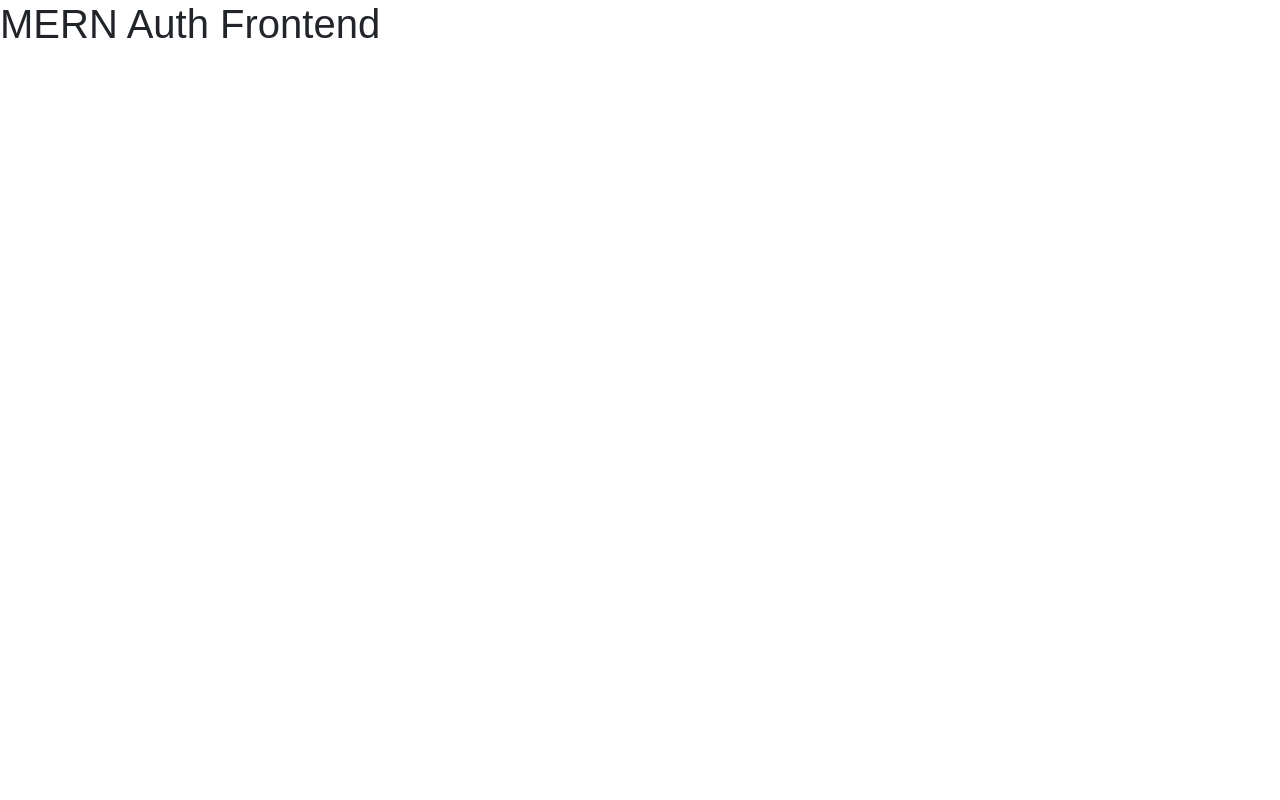
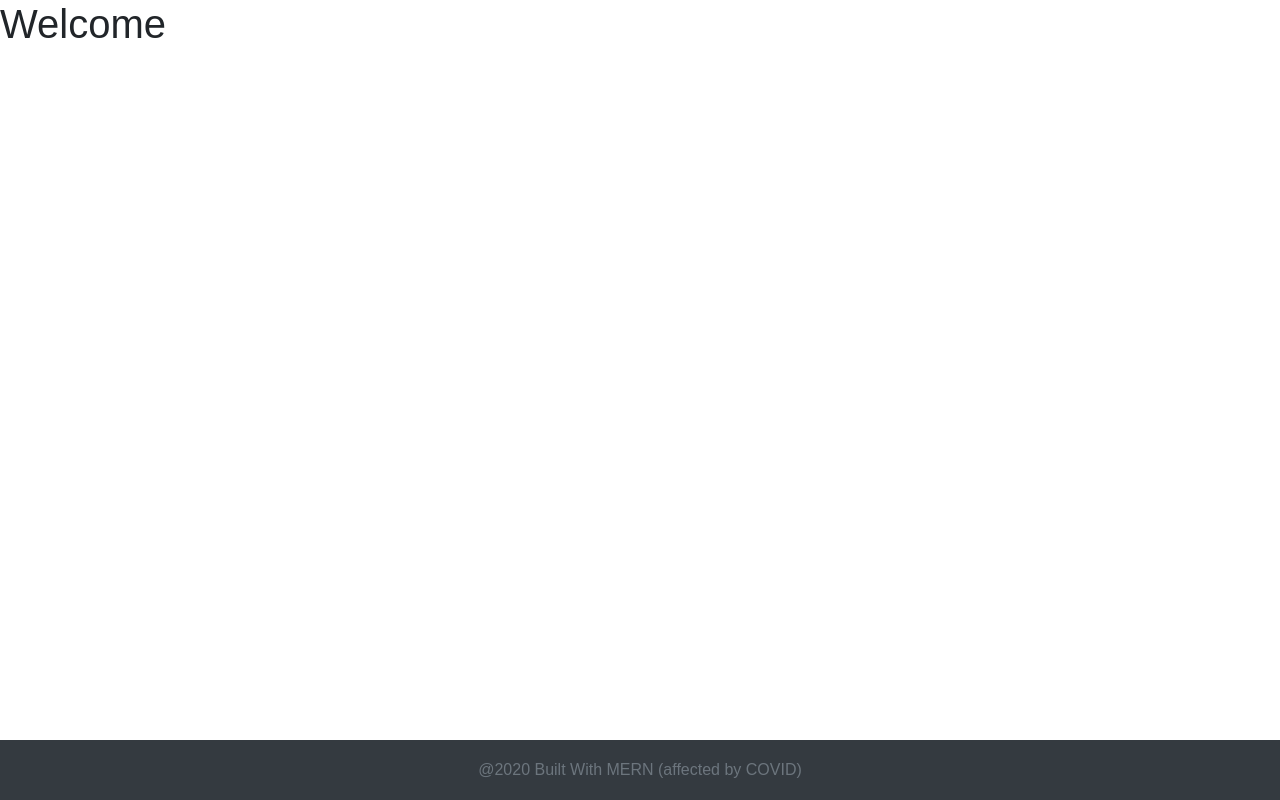
Before and after one commit to Lizzwest/MERN-Auth, a React (Create React App) app in the folder frontend/: page / in a window 1280 px wide. Built offline with nearby package versions, Linux system fonts and the light colour scheme.

Commit message:
[components] Add about and footer components

```diff
--- a/frontend/src/App.js
+++ b/frontend/src/App.js
@@ -1,11 +1,15 @@
 import React from 'react';
 import logo from './logo.svg';
+import Welcome from "./components/Welcome"
+import Footer from "./components/Footer"
+import About from "./components/About"
 import './App.css';
 
 function App() {
   return (
     <div className="App">
-      <h1>MERN Auth Frontend</h1>
+      <Welcome />
+      <Footer />
     </div>
   );
 }
--- /dev/null
+++ b/frontend/src/components/About.js
@@ -0,0 +1,23 @@
+import React from "react"
+
+const About = () =>{
+    return(
+    <div>
+        <h1>This is all about me</h1>
+        <p> Stinking bishop stilton parmesan. Cheddar fondue melted cheese squirty cheese
+            red leicester who moved my cheese cheesy grin fromage frais. Stinking bishop when
+             the cheese comes out everybody's happy macaroni cheese squirty cheese rubber cheese
+             cut the cheese feta dolcelatte. Cheeseburger port-salut cheese slices rubber cheese
+             cheese slices queso.
+
+            Gouda manchego manchego. Fromage frais bocconcini rubber cheese emmental cheesy grin
+            lancashire cheese triangles everyone loves. Rubber cheese parmesan fromage frais monterey
+            jack fondue when the cheese comes out everybody's happy macaroni cheese pecorino. Cheeseburger.
+
+            Lancashire cheese and wine halloumi. Bocconcini cow caerphilly rubber cheese queso melted
+            cheese monterey jack pepper jack. Everyone loves boursin taleggio swiss bavarian bergkase
+            queso caerphilly the big cheese. Cheese triangles melted cheese port-salut boursin croque
+            monsieur cheese and wine babybel cheese strings. Cheese strings taleggio cow everyone loves.</p>
+    </div>
+    )}
+    export default About
--- /dev/null
+++ b/frontend/src/components/Footer.js
@@ -0,0 +1,15 @@
+import React from "react"
+
+const Footer = () =>{
+    return(
+        <footer className="footer bg-dark">
+            <div className= "container text-center">
+                <span className="text-muted">@2020 Built With MERN (affected by COVID)
+
+                </span>
+
+            </div>
+        </footer>
+    )
+}
+export default Footer
--- /dev/null
+++ b/frontend/src/components/Welcome.js
@@ -0,0 +1,10 @@
+import React from "react"
+
+const Welcome = () =>{
+    return(
+        <div>
+            <h1>Welcome</h1>
+        </div>
+    )
+}
+export default Welcome
```
